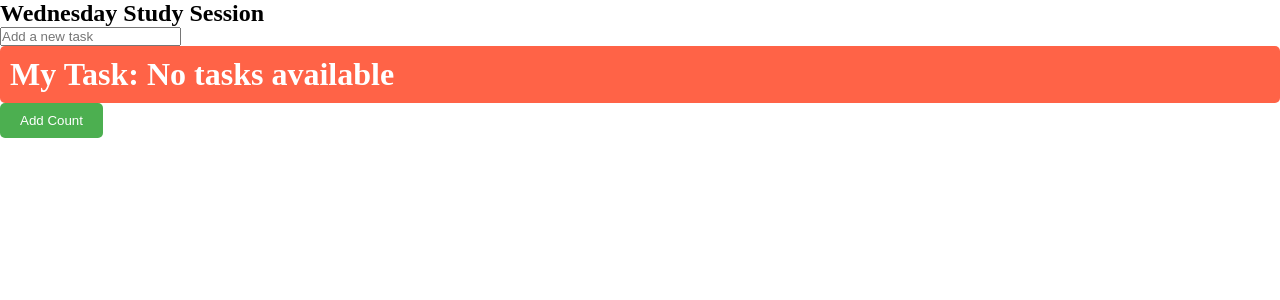
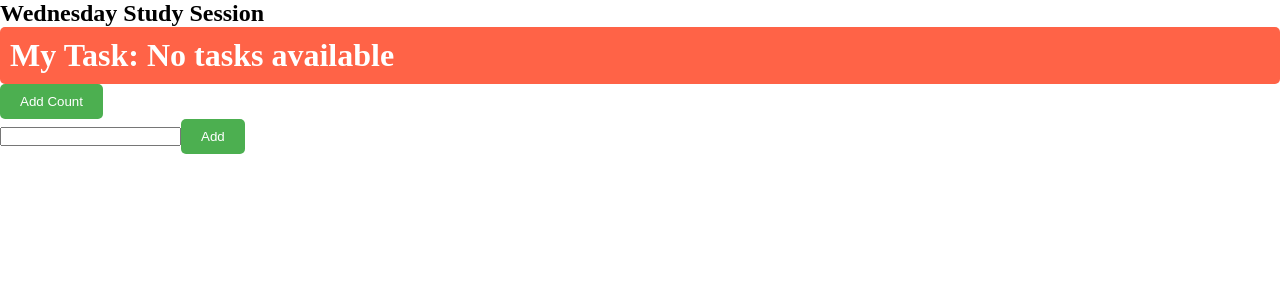
Before and after one commit to MO-SubhrajyotiM-23205/MyCoPilotWorkSpace, a React (Vite) app in the folder taskManagementSys/: page / in a window 1280 px wide. Shown: the top 300 px of the page. Built offline with nearby package versions, Linux system fonts and the light colour scheme.

Commit message:
dynamic list populate

```diff
--- a/taskManagementSys/src/components/WedSession.jsx
+++ b/taskManagementSys/src/components/WedSession.jsx
@@ -4,9 +4,10 @@ import './WedSession.css'; // Assuming you have some styles for this component
 
 
 const WedSession = () => {
-
+  let nextId = 0;
   const [totalCount, setTotalCount] = useState(0);
-  const [inputValue, setInputValue] = useState("");
+  const [name, setName] = useState('');
+  const [arrTasks, setTasks] = useState([]);
   const isDisabled = false;
 
   const headerStyle = {
@@ -20,17 +21,23 @@ const WedSession = () => {
     setTotalCount(totalCount + 1);
   };
 
-  const handleInputChange = (e) => {
-    setInputValue(e.target.value);
-  };
 
     return (
         <div>
             <h2>Wednesday Study Session</h2>
-            <input type="text" placeholder="Add a new task" onChange={handleInputChange} />
+
             <h1 style={headerStyle}>My Task: {totalCount === 0 ? "No tasks available" : `No of Tasks: ${totalCount}`}</h1>
             <button className="btnClass" disabled={isDisabled} onClick={getTotalCount}>Add Count</button>
+            <br />
+            <input value={name} onChange={e => setName(e.target.value)} />
 
+            <button className="btnClass" onClick={() => { arrTasks.push({id: nextId++, name: name,});}}>
+              Add</button>
+            <ul>
+              {arrTasks.map(task => (
+                <li key={task.id}>{task.name}</li>
+              ))}
+            </ul>
         </div>
     );
 };
```
